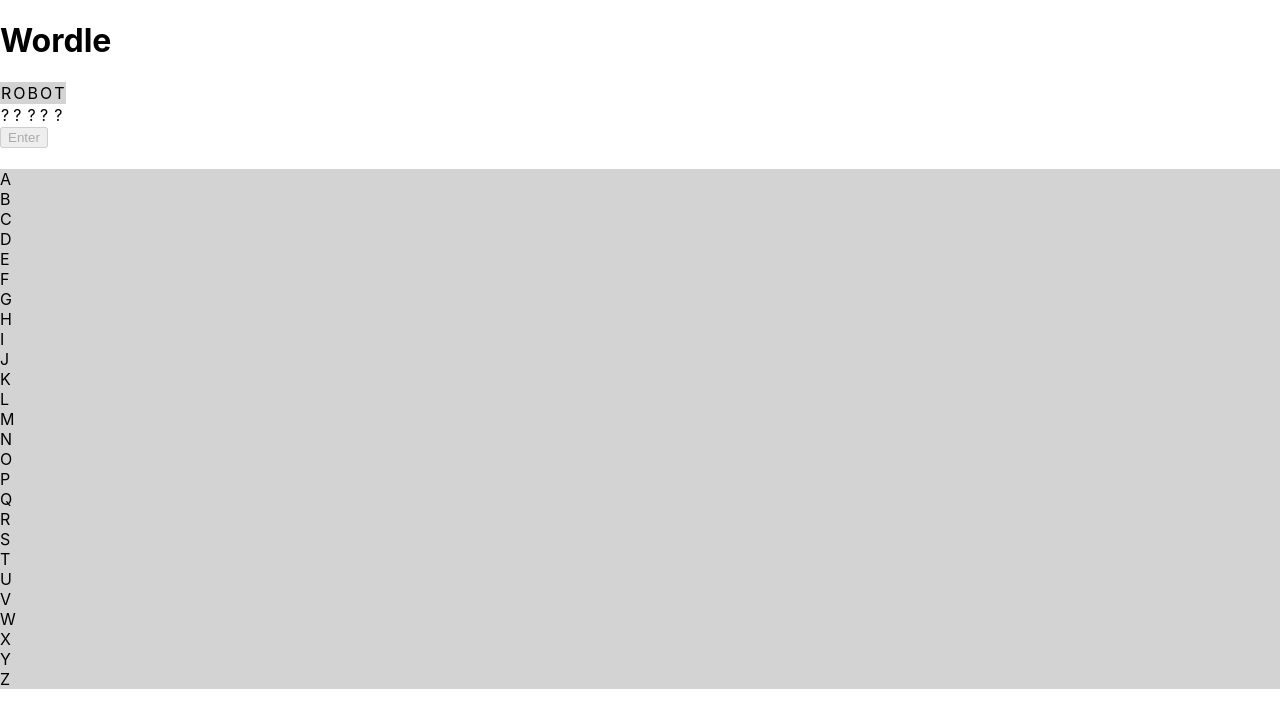
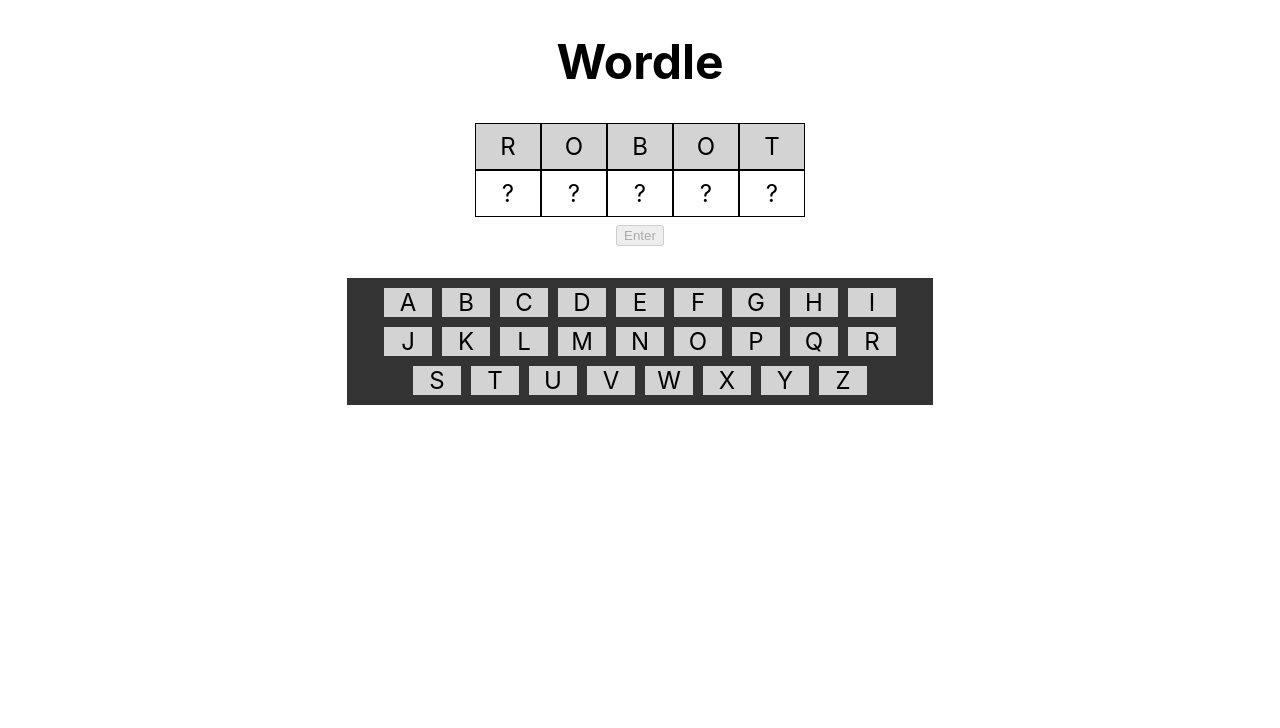
Before and after one commit to LiamGallagher03/Wordle, a React (Create React App) app in the folder client/: page / in a window 1280 px wide. Shown: the top 728 px of the page. Built offline with nearby package versions, Linux system fonts and the light colour scheme.

Commit message:
Finished Wordle

```diff
--- a/client/src/App.css
+++ b/client/src/App.css
@@ -1,5 +1,32 @@
+.Keyboard {
+  background-color: #333;
+  width: 45%;
+  height: 20%;
+  display: flex;
+  flex-wrap: wrap;
+  justify-content: center;
+  padding: 5px;
+}
+
+.Cell {
+  width: 3rem;
+  padding: 0.5rem;
+  margin: 0.25rem;
+  border: 1px solid black;
+}
+
+.Key {
+  width: 3rem;
+  margin: 5px;
+}
+
 .App {
   text-align: center;
+  display: flex;
+  flex-direction: column;
+  justify-content: center;
+  align-items: center;
+  font-size: x-large;
 }
 
 .App-logo {
--- a/client/src/App.js
+++ b/client/src/App.js
@@ -1,5 +1,6 @@
 import Keyboard from './Keyboard'
 import Board from './Board'
+import './App.css'
 import React, {useState} from 'react'
 
 function App() {
--- a/client/src/Board.js
+++ b/client/src/Board.js
@@ -1,13 +1,15 @@
 import React, {useState} from 'react';
 
 function Cell({letter, color}) {
-    return <td style={{backgroundColor: color}}>
+    return <td style={{backgroundColor: color}}
+        className="Cell"
+    >
         {letter}
     </td>
 }
 
 function Row({guess, letters}) {
-    return <tr>
+    return <tr className="Row">
         {guess.split('')
             .map(l =>
                 <Cell
--- a/client/src/Key.js
+++ b/client/src/Key.js
@@ -9,7 +9,8 @@ const Key = ({letter, color, setNewLetter,guess, setNewGuess}) => {
   }
   return <div
     onClick={onKeyPress}
-    style={{backgroundColor: color}}>
+    style={{backgroundColor: color}}
+    className="Key">
       {letter}
   </div>;
 };
--- a/client/src/Keyboard.js
+++ b/client/src/Keyboard.js
@@ -3,7 +3,7 @@ import Key from './Key'
 //rafce
 const Keyboard = ({letters, setNewLetter, setNewGuess, guess}) => {
 
-  return <div>
+  return <div className="Keyboard">
       {letters.map(l =>
         <Key
             letter={l.letter}
```
Also changed, not shown: client/Profile.js (added, +9 -0 lines).
